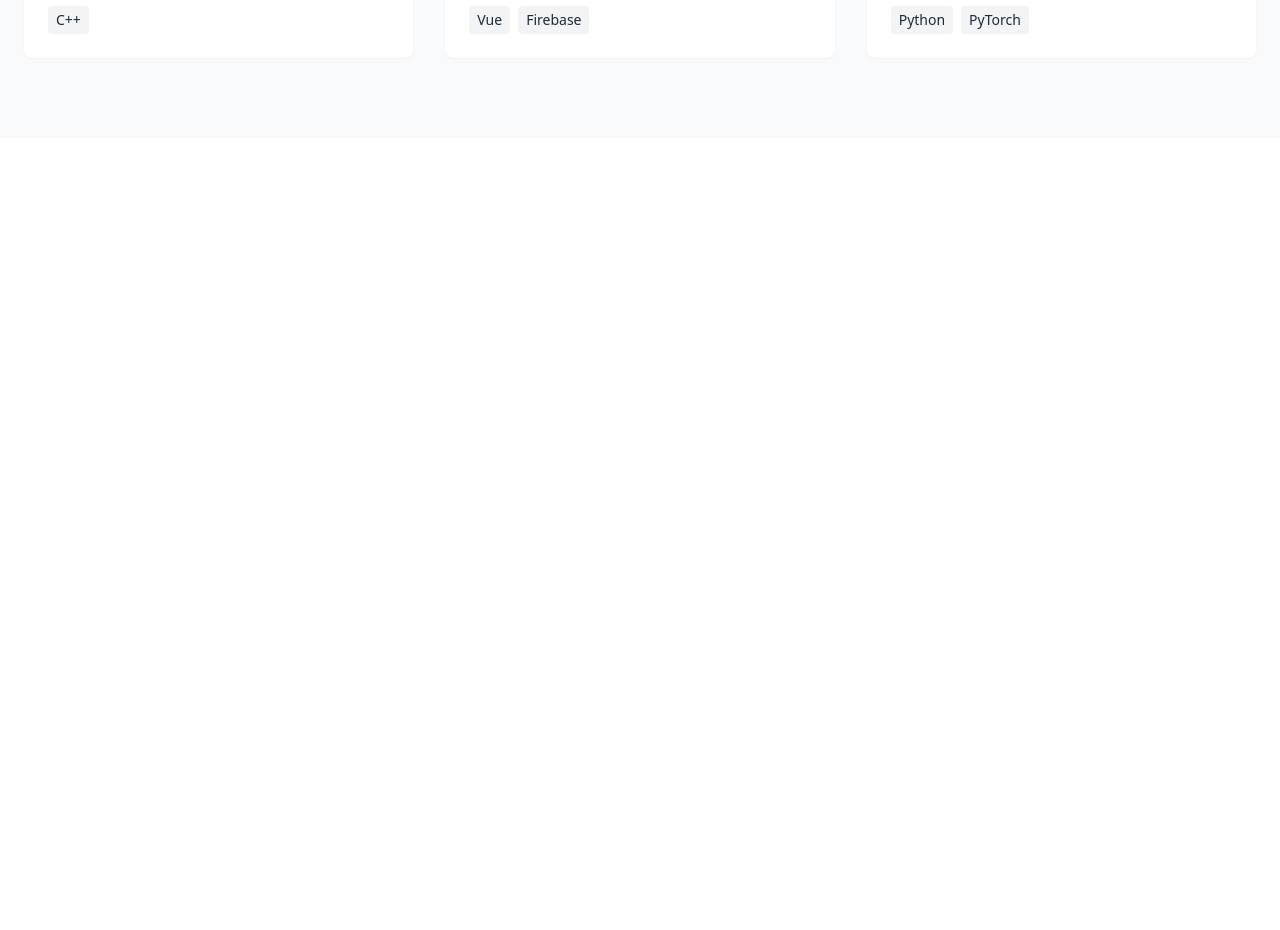
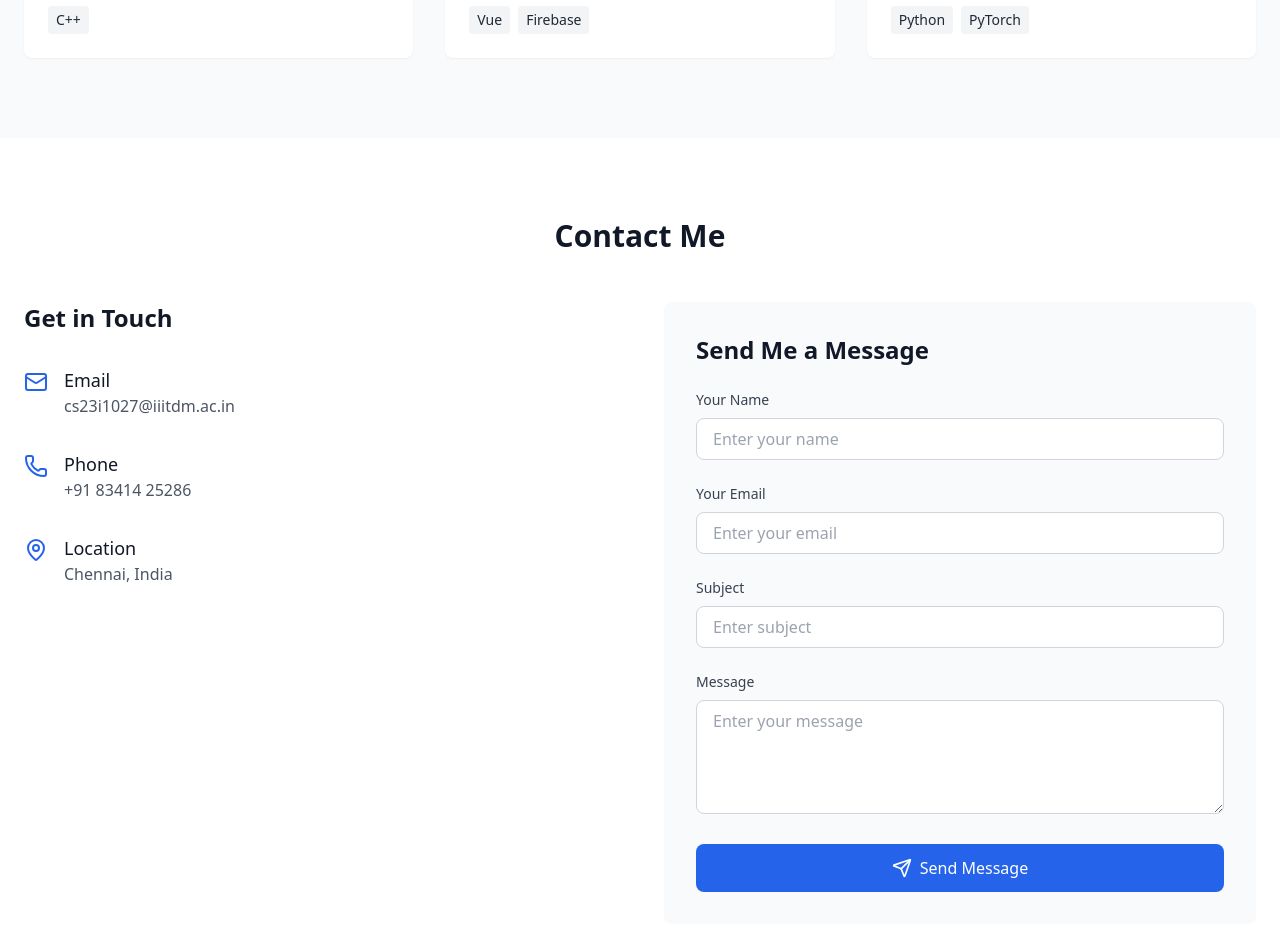
Before and after one commit to Harith-Y/portfolio, a React (Vite) app: page / in a window 1280 px wide. Shown: the part 2600-3530 px from the top of the page. Before the commit the page ends 2738 px from the top, so only its background shows below. Built offline with nearby package versions, Linux system fonts and the light colour scheme.

Commit message:
feat: implement Contact component with form and animation effects

```diff
--- a/src/components/Contact.tsx
+++ b/src/components/Contact.tsx
@@ -1,7 +1,133 @@
+import { motion } from 'framer-motion';
+import { Mail, Phone, MapPin, Send } from 'lucide-react';
+
 export default function Contact() {
+  const handleSubmit = (e: React.FormEvent) => {
+    e.preventDefault();
+    // Will handle form submission here in the next few commits.
+  };
+
   return (
-    <section id="contact">
+    <section className="py-20 bg-white dark:bg-gray-900" id="contact">
+      <div className="max-w-7xl mx-auto px-4 sm:px-6">
+        <h2 className="text-3xl font-bold text-center text-gray-900 dark:text-white mb-12">Contact Me</h2>
 
+        <div className="grid grid-cols-1 md:grid-cols-2 gap-12">
+          {/* Contact Information */}
+          <motion.div
+            initial={{ opacity: 0, x: -20 }}
+            whileInView={{ opacity: 1, x: 0 }}
+            transition={{ duration: 0.5 }}
+            viewport={{ once: true }}
+            className="space-y-8"
+          >
+            <h3 className="text-2xl font-semibold text-gray-900 dark:text-white mb-6">Get in Touch</h3>
+
+            <div className="flex items-start space-x-4">
+              <Mail className="w-6 h-6 text-blue-600 dark:text-blue-400 mt-1" />
+              <div>
+                <h4 className="text-lg font-medium text-gray-900 dark:text-white">Email</h4>
+                <p className="text-gray-600 dark:text-gray-300">cs23i1027@iiitdm.ac.in</p>
+              </div>
+            </div>
+
+            <div className="flex items-start space-x-4">
+              <Phone className="w-6 h-6 text-blue-600 dark:text-blue-400 mt-1" />
+              <div>
+                <h4 className="text-lg font-medium text-gray-900 dark:text-white">Phone</h4>
+                <p className="text-gray-600 dark:text-gray-300">+91 83414 25286</p>
+              </div>
+            </div>
+
+            <div className="flex items-start space-x-4">
+              <MapPin className="w-6 h-6 text-blue-600 dark:text-blue-400 mt-1" />
+              <div>
+                <h4 className="text-lg font-medium text-gray-900 dark:text-white">Location</h4>
+                <p className="text-gray-600 dark:text-gray-300">Chennai, India</p>
+              </div>
+            </div>
+          </motion.div>
+
+          {/* Contact Form */}
+          <motion.div
+            initial={{ opacity: 0, x: 20 }}
+            whileInView={{ opacity: 1, x: 0 }}
+            transition={{ duration: 0.5 }}
+            viewport={{ once: true }}
+            className="bg-gray-50 dark:bg-gray-800 p-8 rounded-lg"
+          >
+            <h3 className="text-2xl font-semibold text-gray-900 dark:text-white mb-6">Send Me a Message</h3>
+
+            <form onSubmit={handleSubmit} className="space-y-6">
+              <div>
+                <label htmlFor="name" className="block text-sm font-medium text-gray-700 dark:text-gray-300 mb-2">
+                  Your Name
+                </label>
+                <input
+                  type="text"
+                  id="name"
+                  name="name"
+                  required
+                  placeholder="Enter your name"
+                  className="w-full px-4 py-2 rounded-lg border border-gray-300 dark:border-gray-600 bg-white dark:bg-gray-700 text-gray-900 dark:text-white focus:ring-2 focus:ring-blue-500 dark:focus:ring-blue-400 focus:border-transparent placeholder-gray-400 dark:placeholder-gray-500"
+                />
+              </div>
+
+              <div>
+                <label htmlFor="email" className="block text-sm font-medium text-gray-700 dark:text-gray-300 mb-2">
+                  Your Email
+                </label>
+                <input
+                  type="email"
+                  id="email"
+                  name="email"
+                  required
+                  placeholder="Enter your email"
+                  className="w-full px-4 py-2 rounded-lg border border-gray-300 dark:border-gray-600 bg-white dark:bg-gray-700 text-gray-900 dark:text-white focus:ring-2 focus:ring-blue-500 dark:focus:ring-blue-400 focus:border-transparent placeholder-gray-400 dark:placeholder-gray-500"
+                />
+              </div>
+
+              <div>
+                <label htmlFor="subject" className="block text-sm font-medium text-gray-700 dark:text-gray-300 mb-2">
+                  Subject
+                </label>
+                <input
+                  type="text"
+                  id="subject"
+                  name="subject"
+                  required
+                  placeholder="Enter subject"
+                  className="w-full px-4 py-2 rounded-lg border border-gray-300 dark:border-gray-600 bg-white dark:bg-gray-700 text-gray-900 dark:text-white focus:ring-2 focus:ring-blue-500 dark:focus:ring-blue-400 focus:border-transparent placeholder-gray-400 dark:placeholder-gray-500"
+                />
+              </div>
+
+              <div>
+                <label htmlFor="message" className="block text-sm font-medium text-gray-700 dark:text-gray-300 mb-2">
+                  Message
+                </label>
+                <textarea
+                  id="message"
+                  name="message"
+                  rows={4}
+                  required
+                  placeholder="Enter your message"
+                  className="w-full px-4 py-2 rounded-lg border border-gray-300 dark:border-gray-600 bg-white dark:bg-gray-700 text-gray-900 dark:text-white focus:ring-2 focus:ring-blue-500 dark:focus:ring-blue-400 focus:border-transparent placeholder-gray-400 dark:placeholder-gray-500"
+                ></textarea>
+              </div>
+
+              <motion.button
+                whileHover={{ scale: 1.02 }}
+                whileTap={{ scale: 0.98 }}
+                type="submit"
+                className="w-full flex items-center justify-center gap-2 bg-blue-600 hover:bg-blue-700 text-white px-6 py-3 rounded-lg font-medium transition-colors"
+              >
+                <Send className="w-5 h-5" />
+                Send Message
+              </motion.button>
+            </form>
+          </motion.div>
+        </div>
+      </div>
     </section>
   );
 }
```
